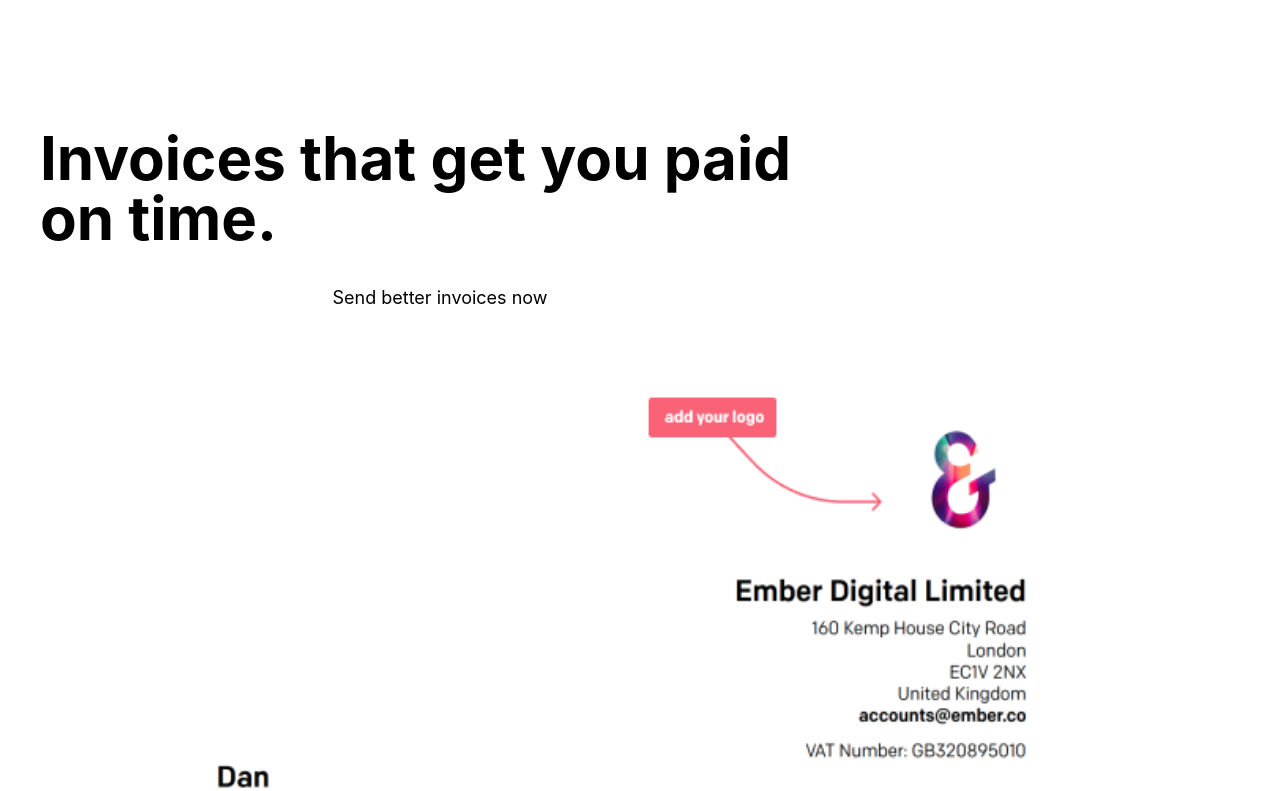
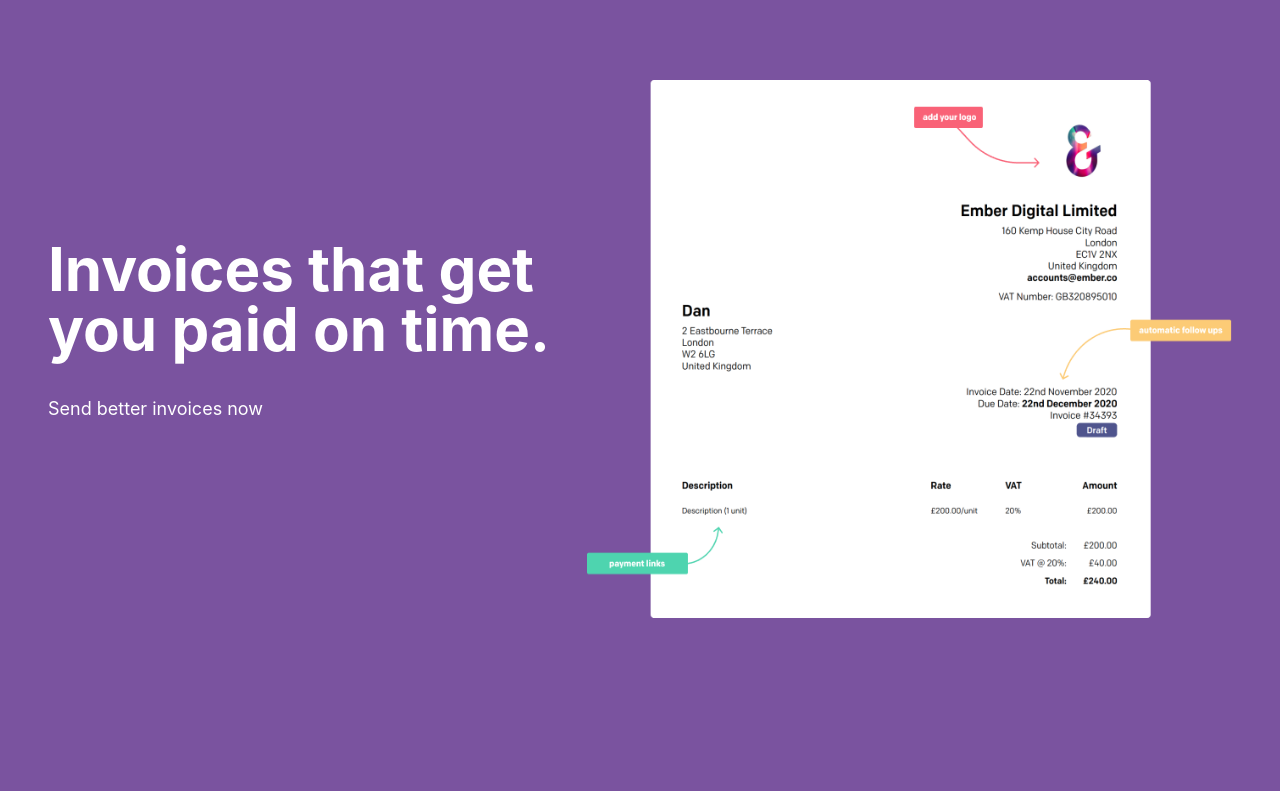
Before and after one commit to eshan1799/Simple-Next.js-Site, a Next.js app: page / in a window 1280 px wide. Shown: the top 791 px of the page. Built offline with nearby package versions, Linux system fonts and the light colour scheme.

Commit message:
remove unused styles and add row flexbox

```diff
--- a/styles/Home.module.css
+++ b/styles/Home.module.css
@@ -1,36 +1,15 @@
+@import url('https://fonts.googleapis.com/css2?family=Rubik:wght@600&display=swap');
+
 .container {
   min-height: 100vh;
-  padding: 0 0.5rem;
-  display: flex;
-  flex-direction: column;
-  justify-content: center;
-  align-items: center;
+  background-color: #7A539F;
+  color: #ffffff;
 }
 
 .main {
-  padding: 5rem 0;
   flex: 1;
   display: flex;
   flex-direction: column;
-  justify-content: center;
-  align-items: center;
-}
-
-.footer {
-  width: 100%;
-  height: 100px;
-  border-top: 1px solid #eaeaea;
-  display: flex;
-  justify-content: center;
-  align-items: center;
-}
-
-.footer img {
-  margin-left: 0.5rem;
-}
-
-.footer a {
-  display: flex;
   justify-content: center;
   align-items: center;
 }
@@ -75,39 +54,15 @@
   display: flex;
   align-items: center;
   justify-content: center;
-  flex-wrap: wrap;
-  max-width: 800px;
-  margin-top: 3rem;
+  flex-direction: column;
 }
 
-.card {
-  margin: 1rem;
-  flex-basis: 45%;
-  padding: 1.5rem;
-  text-align: left;
-  color: inherit;
-  text-decoration: none;
-  border: 1px solid #eaeaea;
-  border-radius: 10px;
-  transition: color 0.15s ease, border-color 0.15s ease;
-}
-
-.card:hover,
-.card:focus,
-.card:active {
-  color: #0070f3;
-  border-color: #0070f3;
-}
-
-.card h3 {
-  margin: 0 0 1rem 0;
-  font-size: 1.5rem;
-}
-
-.card p {
-  margin: 0;
-  font-size: 1.25rem;
-  line-height: 1.5;
+.row {
+  display: flex;
+  flex-direction: row;
+  align-items: center;
+  justify-content: center;
+  padding: 5rem 3rem;
 }
 
 .logo {
@@ -115,7 +70,7 @@
 }
 
 @media (max-width: 600px) {
-  .grid {
+  .row {
     width: 100%;
     flex-direction: column;
   }
```
